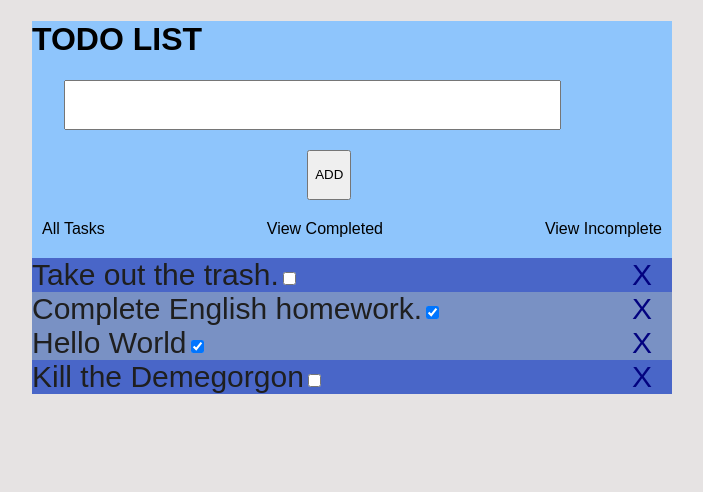
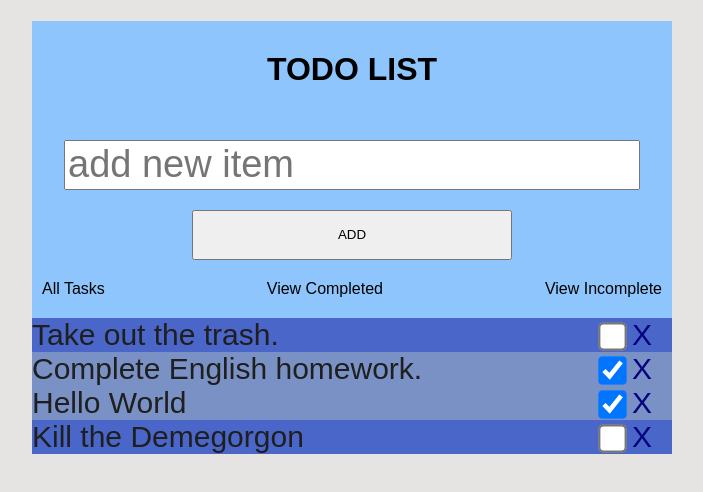
Before and after one commit to FreeFlight-Code/todo_app_redux, a React app: page / in a window 1280 px wide. Shown: the whole page, without its empty margins (288-991 px from the left). Built offline with nearby package versions, Linux system fonts and the light colour scheme.

Commit message:
css updated

```diff
--- a/src/components/AddToList.js
+++ b/src/components/AddToList.js
@@ -26,7 +26,7 @@ class AddToList extends Component {
     render() {
         return (
             <div id='AddToListContainer'>
-                <input type="search" name="Add Todo Item" id="addInput"></input>
+                <input placeholder='add new item' type="search" name="Add Todo Item" id="addInput"></input>
                 <button onClick={e => { this.addItem(document.querySelector('#addInput').value) }}>ADD</button>
             </div>
         );
--- a/src/components/styles/AddToList.css
+++ b/src/components/styles/AddToList.css
@@ -1,12 +1,14 @@
 #addInput{
     height:50px;
+    width: 90%;
     font-size: 38px;
-    max-width: 90%;
+    /* max-width: 90%; */
     margin: 0 5% 20px;
 }
 
 #AddToListContainer button{
     height:50px;
-    margin-left: 43%;
+    width: 50%;
+    margin-left: 25%;
     margin-bottom: 20px;
 }
--- a/src/components/styles/List.css
+++ b/src/components/styles/List.css
@@ -3,6 +3,13 @@
     background-color: rgba(2, 0, 145, 0.486);
     position: relative;
     font-size: 30px;
+}
+
+.listItem input[type=checkbox]{
+    transform: scale(2.2);
+    position: absolute;
+    right: 50px;
+    top: 9px;
 }
 
 .listItem:hover{
--- a/src/components/styles/Todo.css
+++ b/src/components/styles/Todo.css
@@ -2,6 +2,12 @@
 body{
     background-color: #e6e3e3;
     cursor: pointer;
+    /* text-align: center; */
+}
+
+h1{
+    text-align: center;
+    padding: 30px;
 }
 
 #todoContainer{
```
